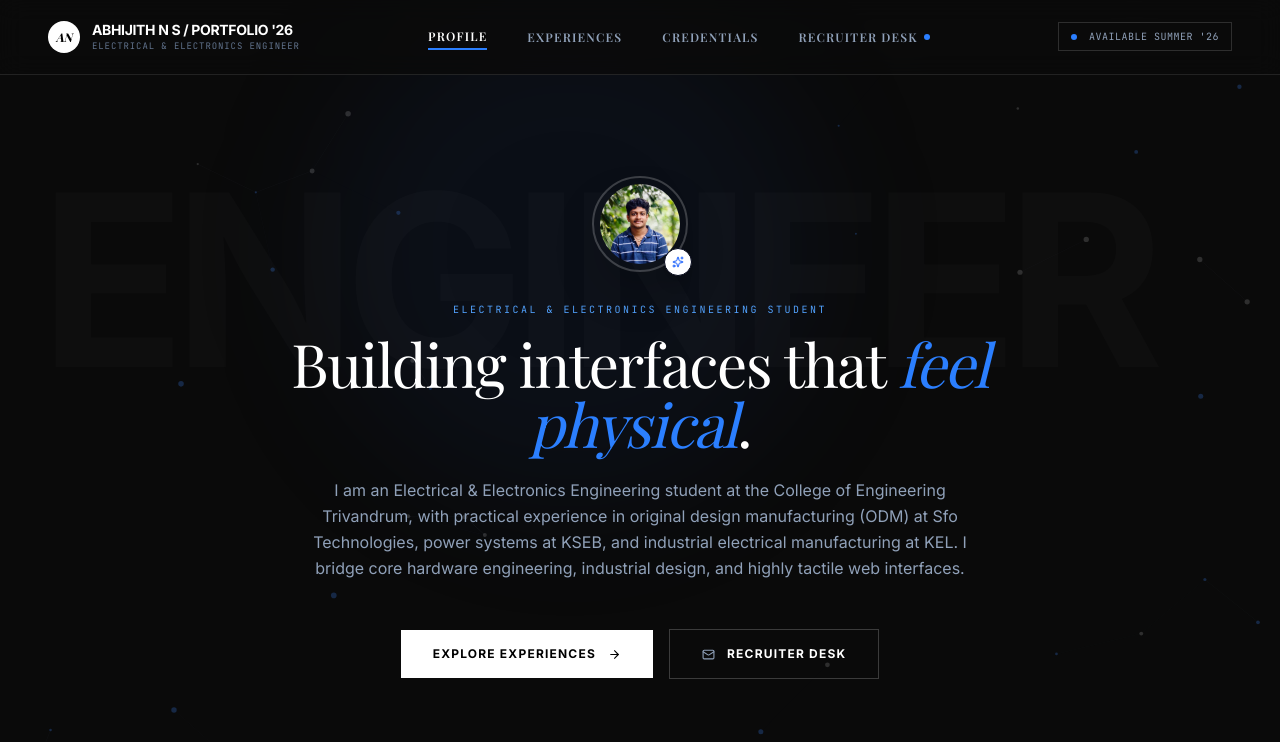
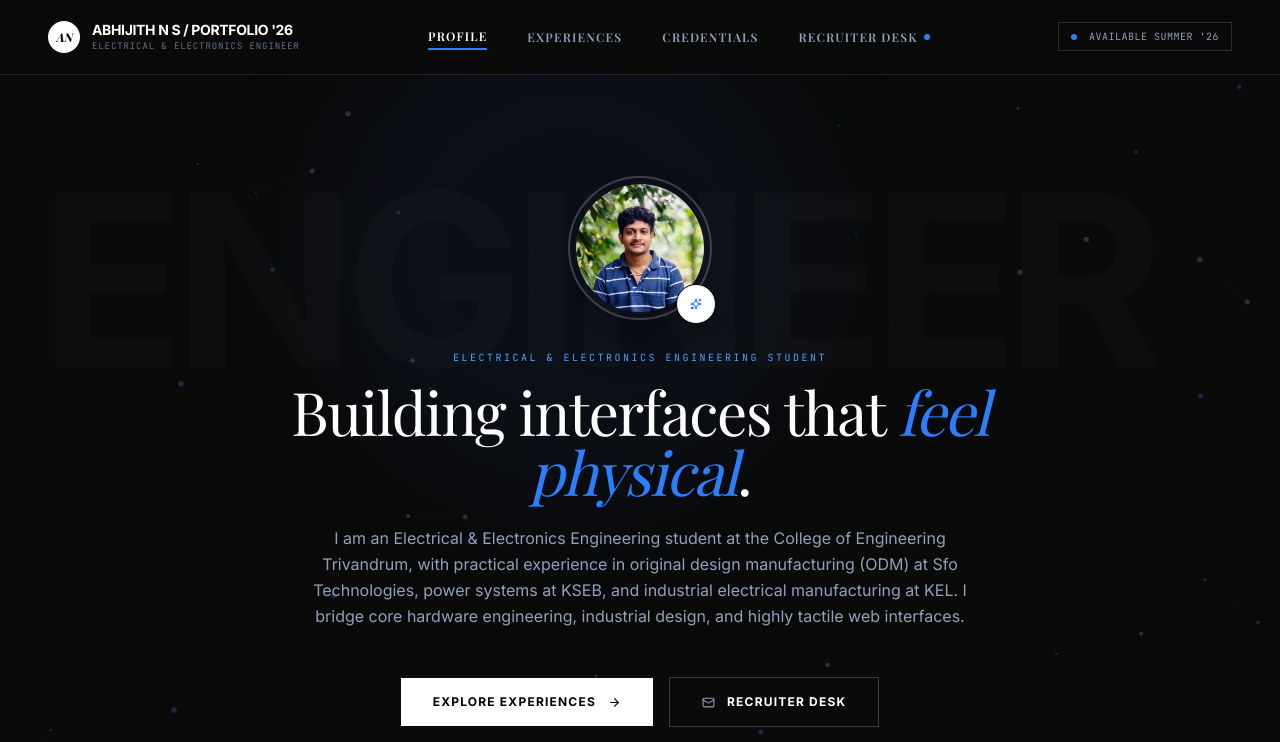
Before and after one commit to abhijithns-ee/abhijithns-ee.github.io, a React (Vite) app: page / in a window 1280 px wide. Shown: the top 742 px of the page. Built offline with nearby package versions, Linux system fonts and the light colour scheme; a web font is replaced by a local one.

Commit message:
Increase profile photo size

```diff
--- a/src/components/HomeSection.tsx
+++ b/src/components/HomeSection.tsx
@@ -56,14 +56,15 @@ export default function HomeSection({ onNavigate }: HomeSectionProps) {
           className="relative inline-block mb-6"
         >
           {/* Elegant Circular Avatar frame representing the Artistic flair */}
-          <div className="w-24 h-24 rounded-full border-2 border-white/20 p-1.5 shadow-2xl">
+{/* Updated to w-36 h-36 (was w-24 h-24) */}
+<div className="w-36 h-36 rounded-full border-2 border-white/20 p-1.5 shadow-2xl">
   <img
     src="/profile.jpg"
     alt="Abhijith N S Profile"
     className="w-full h-full object-cover rounded-full"
   />
 </div>
-          <div className="absolute -bottom-1 -right-1 w-7 h-7 bg-white border border-slate-950 rounded-full flex items-center justify-center shadow-lg">
+          <div className="absolute -bottom-1 -right-1 w-10 h-10 bg-white border border-slate-950 rounded-full flex items-center justify-center shadow-lg">
             <DynamicIcon name="Sparkles" size={12} className="text-blue-600" />
           </div>
         </motion.div>
```
